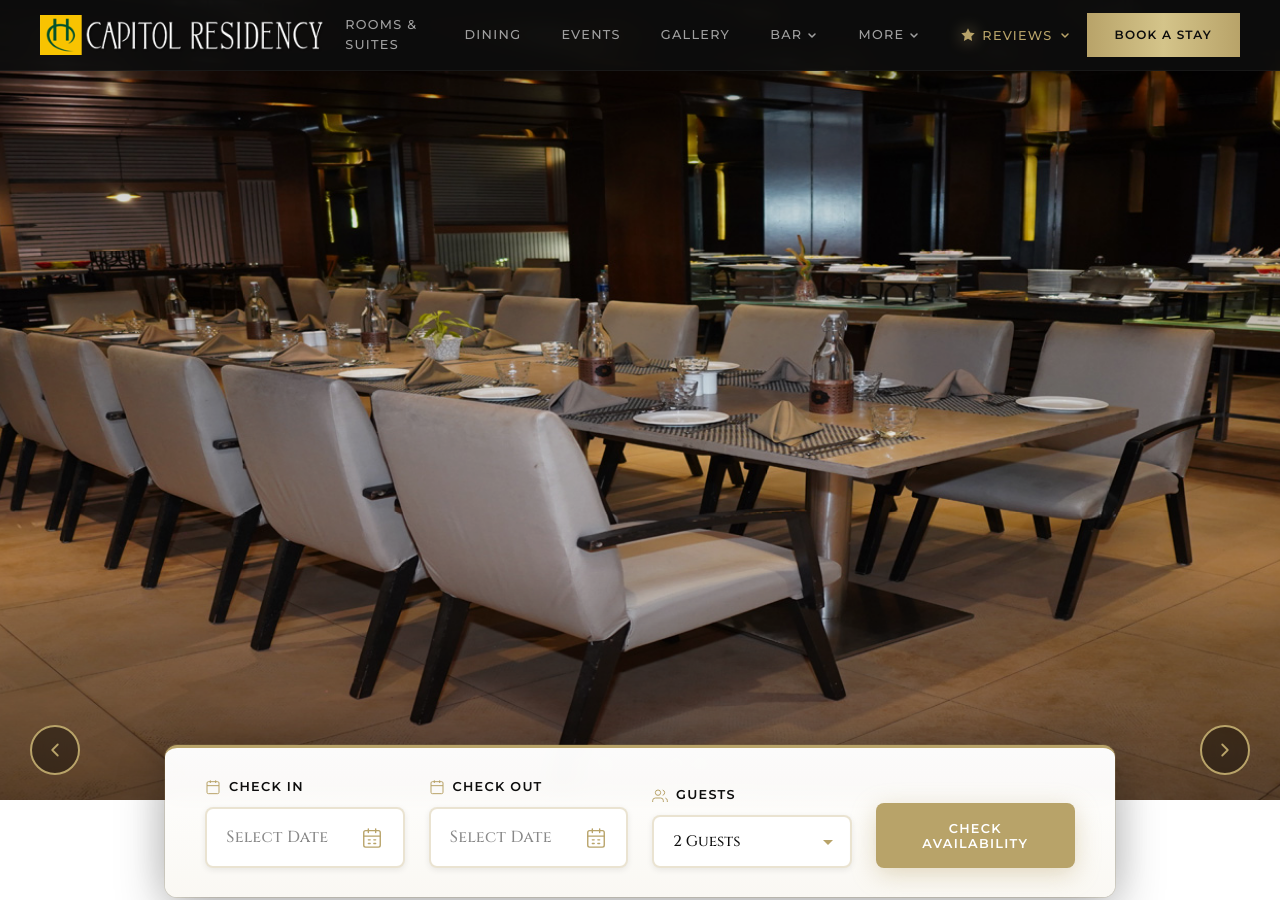
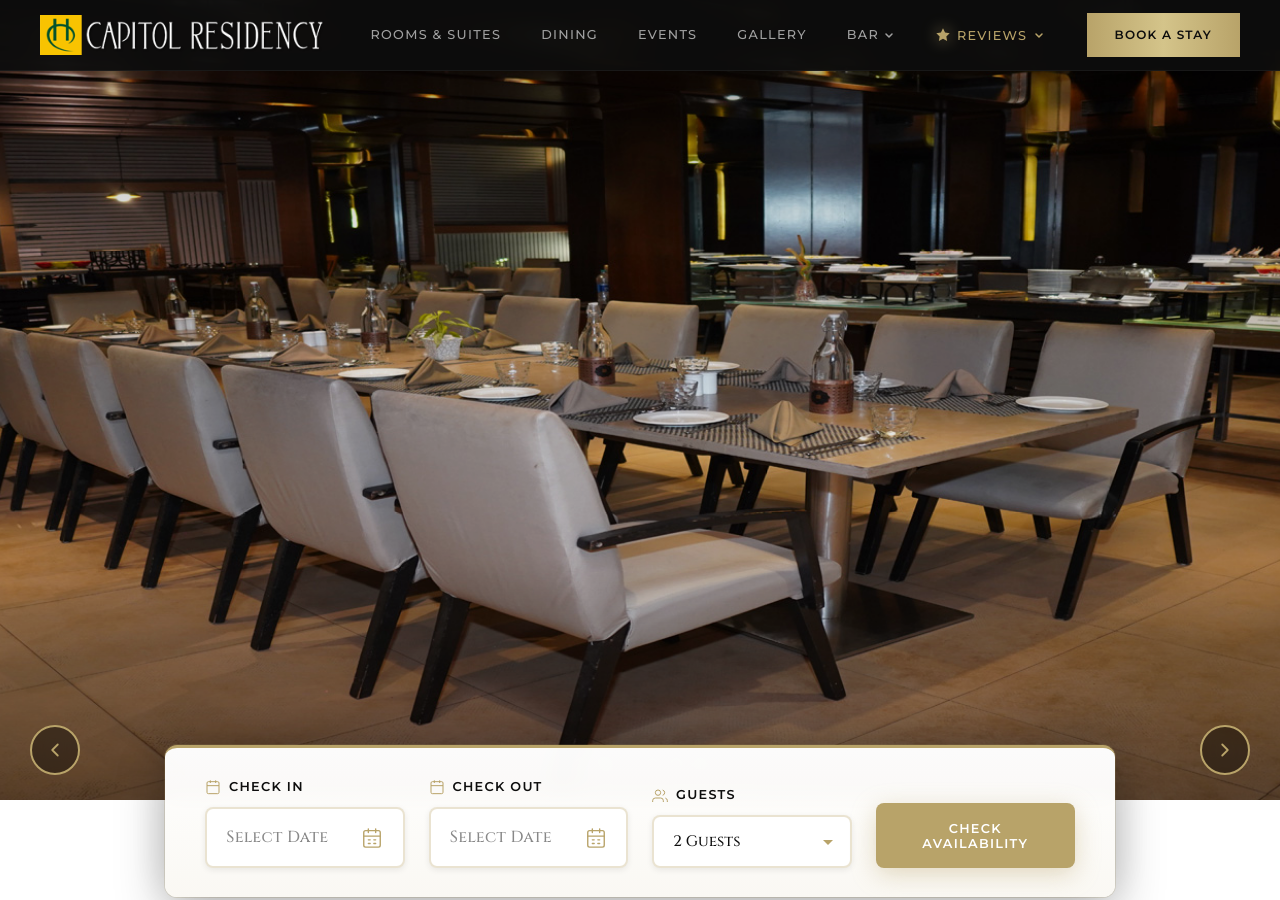
Before and after one commit to amar-jeet-9494/CapitolResidency, a plain HTML site: page index.html in a window 1280 px wide. Shown: the top 900 px of the page. Drawn offline with Linux system fonts and the light colour scheme.

Commit message:
updated header navigations

```diff
--- a/index.html
+++ b/index.html
@@ -42,14 +42,14 @@
                             </svg>
                         </a>
                     </li>
-                    <li class="nav-item has-dropdown">
+                    <!-- <li class="nav-item has-dropdown">
                         <a href="#more" class="nav-link">
                             MORE
                             <svg class="dropdown-icon" viewBox="0 0 12 12" fill="none">
                                 <path d="M3 5L6 8L9 5" stroke="currentColor" stroke-width="1.5" stroke-linecap="round" stroke-linejoin="round"/>
                             </svg>
                         </a>
-                    </li>
+                    </li> -->
                     <li class="nav-item nav-item-reviews">
                         <button class="nav-link reviews-toggle" id="header-reviews-toggle" aria-label="Toggle reviews panel">
                             <svg class="reviews-star-icon" viewBox="0 0 24 24" fill="none">
```
